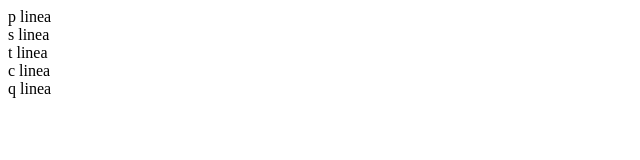
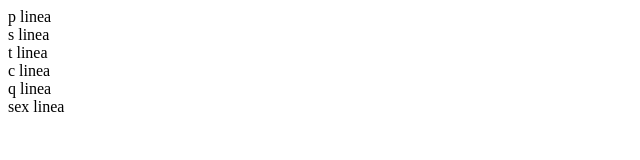
Before and after one commit to DiegoCarva05/parcial_30, a plain HTML site: page index.html in a window 1280 px wide. Shown: the full height of the page, 0-640 px from the left. Drawn offline with Linux system fonts and the light colour scheme.

Commit message:
sexto commit

```diff
--- a/index.html
+++ b/index.html
@@ -11,5 +11,6 @@
     <div>t linea</div>
     <div>c linea</div>
     <div>q linea</div>
+    <div>sex linea</div>
 </body>
 </html>
```
